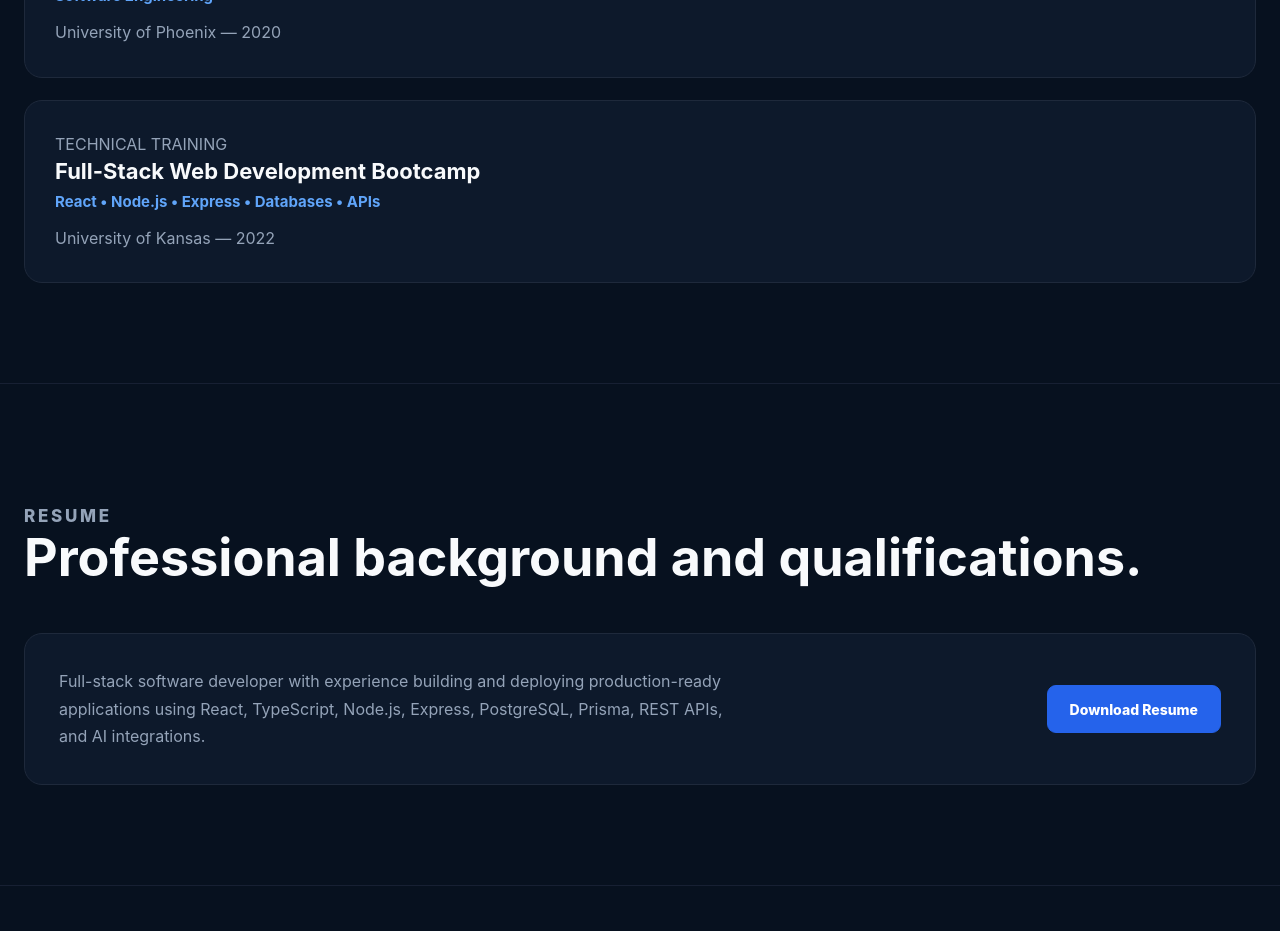
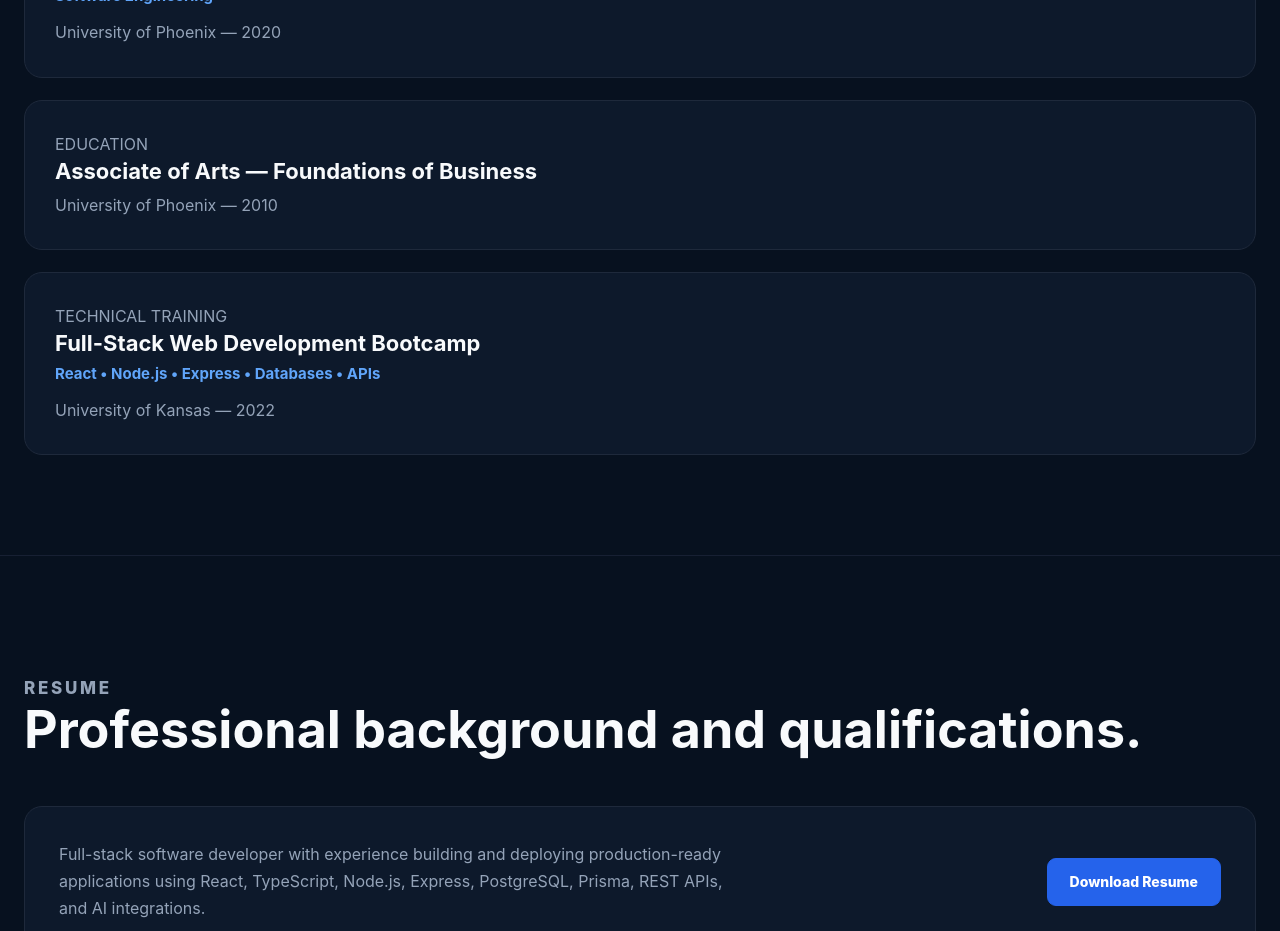
Before and after one commit to KevinJ3259/kevin-jordan-portfolio-v2, a React (Vite) app: page / in a window 1280 px wide. Shown: the part 7280-8211 px from the top of the page. Built offline with nearby package versions, Linux system fonts and the light colour scheme.

Commit message:
Add associate degree to portfolio

```diff
--- a/src/App.tsx
+++ b/src/App.tsx
@@ -534,19 +534,21 @@ function App() {
 
     <div className="experience-card">
       <p className="experience-type">EDUCATION</p>
-
       <h3>Bachelor of Science — Information Technology</h3>
       <h4>Software Engineering</h4>
-
       <p>University of Phoenix — 2020</p>
     </div>
 
     <div className="experience-card">
+      <p className="experience-type">EDUCATION</p>
+      <h3>Associate of Arts — Foundations of Business</h3>
+      <p>University of Phoenix — 2010</p>
+    </div>
+
+    <div className="experience-card">
       <p className="experience-type">TECHNICAL TRAINING</p>
-
       <h3>Full-Stack Web Development Bootcamp</h3>
       <h4>React • Node.js • Express • Databases • APIs</h4>
-
       <p>University of Kansas — 2022</p>
     </div>
   </div>
```
